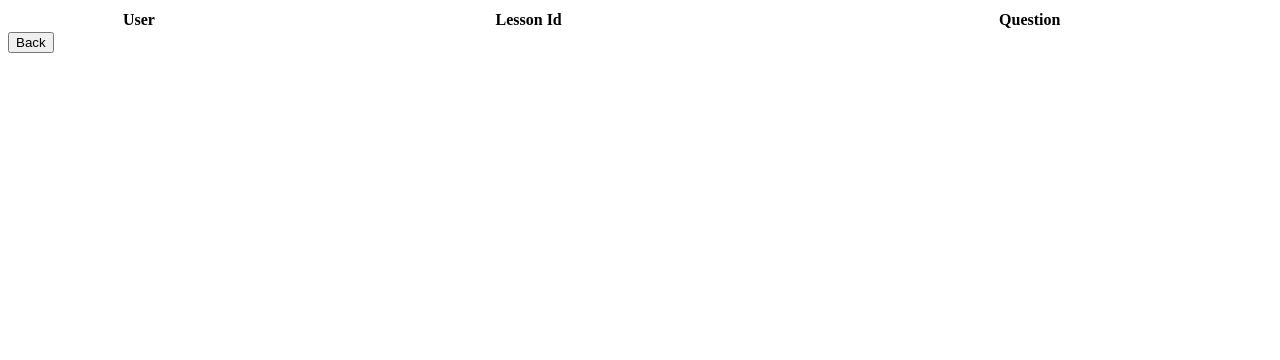
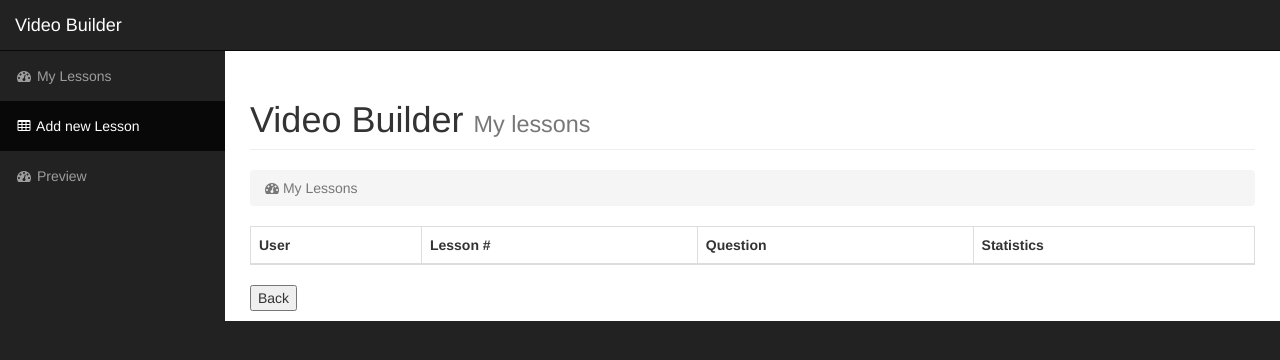
Before and after one commit to whortaneto/video_builder, a plain HTML site: page frontend/answers.html in a window 1280 px wide. Drawn offline with Linux system fonts and the light colour scheme.

Commit message:
Ui styles for answser page

```diff
--- a/frontend/answers.html
+++ b/frontend/answers.html
@@ -1,27 +1,105 @@
 <!DOCTYPE html>
 <html lang="en">
 <head>
-    <meta charset="UTF-8">
-    <title>Video Builder - Answers</title>
+    <title>Video Builder</title>
 
-    <script type="text/javascript" src="scripts/answer/answer.service.js" ></script>
-    <script type="text/javascript" src="scripts/answer/answer.js" ></script>
-    <script type="text/javascript" src="scripts/components.js" ></script>
+    <link href="css/bootstrap.min.css" rel="stylesheet">
+    <link href="css/sb-admin.css" rel="stylesheet">
+    <link href="css/plugins/morris.css" rel="stylesheet">
+    <link href="font-awesome/css/font-awesome.min.css" rel="stylesheet" type="text/css">
+
+    <!-- HTML5 Shim and Respond.js IE8 support of HTML5 elements and media queries -->
+    <!-- WARNING: Respond.js doesn't work if you view the page via file:// -->
+    <!--[if lt IE 9]>
+        <script src="https://oss.maxcdn.com/libs/html5shiv/3.7.0/html5shiv.js"></script>
+        <script src="https://oss.maxcdn.com/libs/respond.js/1.4.2/respond.min.js"></script>
+    <![endif]-->
 
 </head>
 <body>
+    <div id="wrapper">
 
-    <table id="answersTable" style="width:100%" class="datatable">
+        <!-- Navigation -->
+        <nav class="navbar navbar-inverse navbar-fixed-top" role="navigation">
+            <!-- Brand and toggle get grouped for better mobile display -->
+            <div class="navbar-header">
+                <button type="button" class="navbar-toggle" data-toggle="collapse" data-target=".navbar-ex1-collapse">
+                    <span class="sr-only">Toggle navigation</span>
+                    <span class="icon-bar"></span>
+                    <span class="icon-bar"></span>
+                    <span class="icon-bar"></span>
+                </button>
+                <a class="navbar-brand" href="index.html">Video Builder</a>
+            </div>
+
+            <!-- Sidebar Menu Items - These collapse to the responsive navigation menu on small screens -->
+            <div class="collapse navbar-collapse navbar-ex1-collapse">
+                <ul class="nav navbar-nav side-nav">
+                    <li>
+                        <a href="index.html"><i class="fa fa-fw fa-dashboard"></i> My Lessons</a>
+                    </li>
+                    <li class="active">
+                        <a href="#" onclick="add()"><i class="fa fa-fw fa-table"></i> Add new Lesson</a>
+                    </li>
+                    <li>
+                        <a href="preview.html"><i class="fa fa-fw fa-dashboard"></i> Preview</a>
+                    </li>
+                </ul>
+            </div>
+            <!-- /.navbar-collapse -->
+        </nav>
+
+        <div id="page-wrapper">
+
+            <div class="container-fluid">
+
+                <!-- Page Heading -->
+                <div class="row">
+                    <div class="col-lg-12">
+                        <h1 class="page-header">
+                            Video Builder <small>My lessons</small>
+                        </h1>
+                        <ol class="breadcrumb">
+                            <li class="active">
+                                <i class="fa fa-dashboard"></i> My Lessons
+                            </li>
+                        </ol>
+                    </div>
+                </div>
+                <!-- /.row -->
+                <div class="row">
+                    <div class="col-lg-12">
+                        <table id="answersTable" class="table table-bordered table-hover table-striped">
+                            <thead>
                                 <tr>
                                     <th>User</th>
-            <th>Lesson Id</th>
+                                    <th>Lesson #</th>
                                     <th>Question</th>
+                                    <th>Statistics</th>
                                 </tr>
+                            </thead>
                             <tbody id="tbody">
 
                             </tbody>
                         </table>
 
                         <button onclick="answerPage.back()">Back</button>
+                    </div>
+                </div>
+                </div>
+                <!-- /.row -->
+            </div>
+            <!-- /.container-fluid -->
+        </div>
+        <!-- /#page-wrapper -->
+    </div>
+    <!-- /#wrapper -->
+
+    <script src="js/jquery.js"></script>
+    <script src="js/bootstrap.min.js"></script>
+    <script type="text/javascript" src="scripts/index.js" ></script>
+    <script type="text/javascript" src="scripts/answer/answer.service.js" ></script>
+    <script type="text/javascript" src="scripts/answer/answer.js" ></script>
+    <script type="text/javascript" src="scripts/components.js" ></script>
 </body>
 </html>
--- a/frontend/scripts/answer/answer.js
+++ b/frontend/scripts/answer/answer.js
@@ -37,6 +37,10 @@ function AnswerPage() {
     const domTble = document.createElement('table'),
       domTbleBody = document.createElement('tbody'),
       domTbleHead = document.createElement('thead');
+
+    domTble.classList.add("table");
+    domTble.classList.add("table-bordered");
+    domTble.style = "margin: 4px";
 
     insertAttempsHeader(domTbleHead);
 
```
Lines whose indentation alone changed are shown as unchanged.
